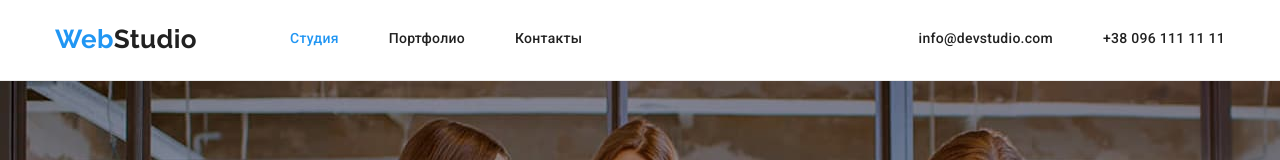
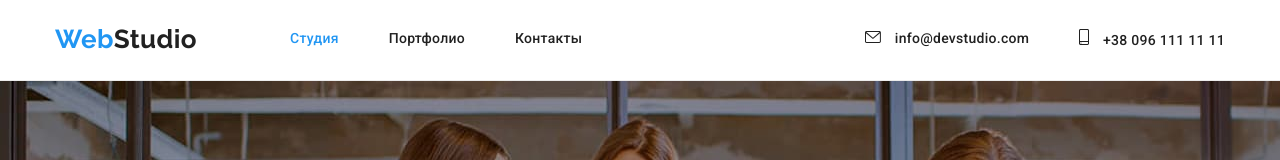
Before and after one commit to NKapaev/goit-markup-hw-04, a plain HTML site: page index.html in a window 1280 px wide. Shown: the top 160 px of the page. Drawn offline with nearby package versions, Linux system fonts and the light colour scheme.

Commit message:
Добавляет иконки в хедере

```diff
--- a/css/styles.css
+++ b/css/styles.css
@@ -79,6 +79,11 @@ img {
 .menu-item:not(:last-child) {
   margin-right: 50px;
 }
+.icon-header {
+  margin-right: 10px;
+  fill: currentColor;
+}
+
 .list {
   list-style: none;
   padding-left: 0px;
@@ -142,6 +147,7 @@ button {
 .header-link {
   display: flex;
   justify-content: end;
+  align-items: center;
 }
 
 .navigation {
@@ -180,8 +186,6 @@ button {
 
   background-repeat: no-repeat;
   background-size: cover;
-  background-position: left top;
-
   text-align: center;
 }
 
--- a/index.html
+++ b/index.html
@@ -24,8 +24,16 @@
                 </ul>
             </nav>
                 <ul class="list header-link">
-                    <li class="menu-item"><a class="link" href="mailto:info@devstudio.com">info@devstudio.com</a> </li>
-                    <li class="menu-item"><a class="link" href="tel:+380961111111">+38 096 111 11 11</a></li>
+                    <li class="menu-item"><a class="link" href="mailto:info@devstudio.com">
+                        <svg class="icon-header" width="16px" height="12px">
+                            <use href="./images/sprite.svg#icon-envelope"></use>
+                        </svg>
+                        info@devstudio.com</a> </li>
+                    <li class="menu-item"><a class="link" href="tel:+380961111111">
+                        <svg class="icon-header" width="10px" height="16px">
+                            <use href="./images/sprite.svg#icon-smartphone"></use>
+                        </svg>
+                        +38 096 111 11 11</a></li>
                 </ul>
         </div>
     </header>
```
Also changed, not shown: images/sprite.svg (added).
